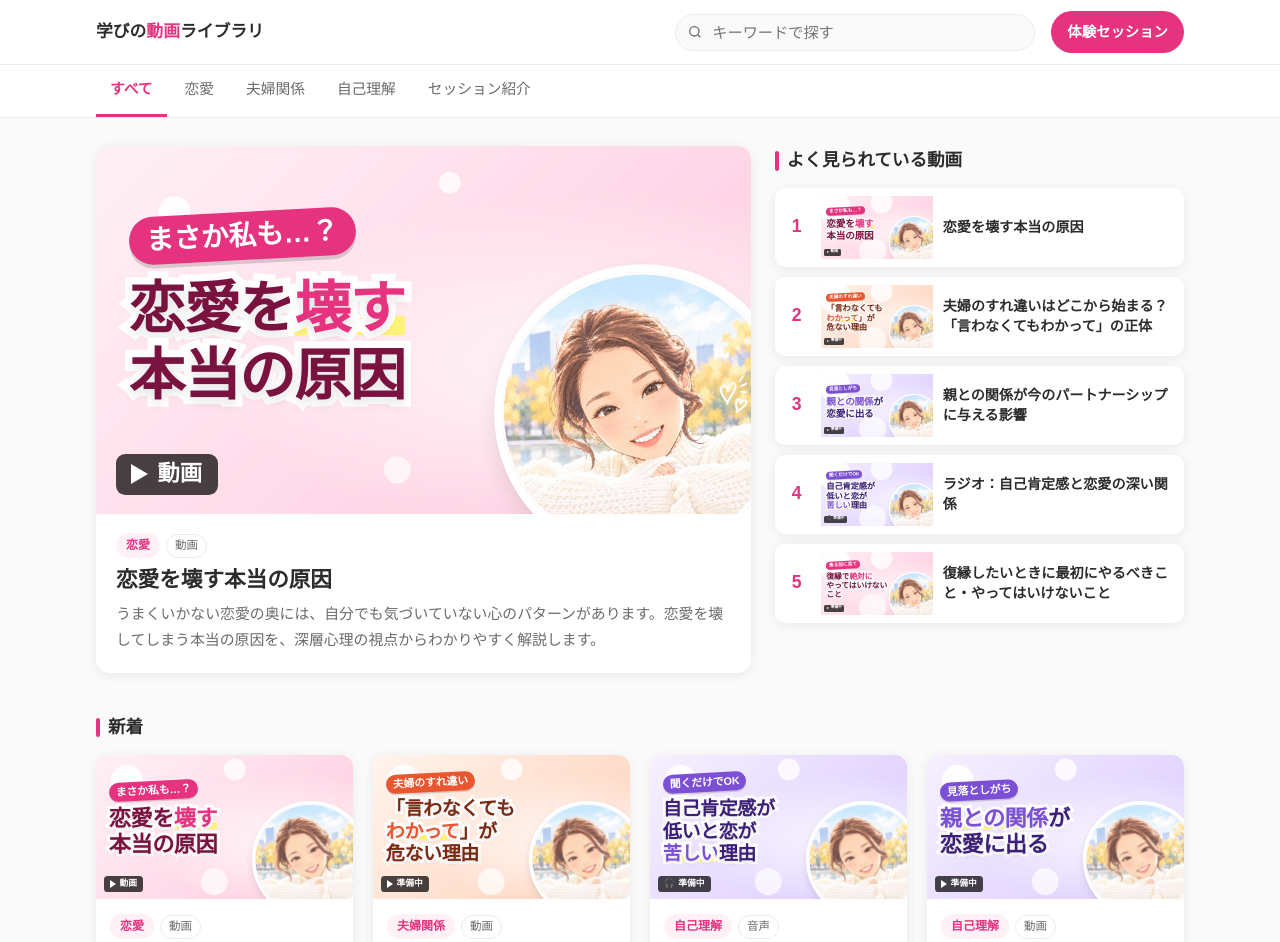
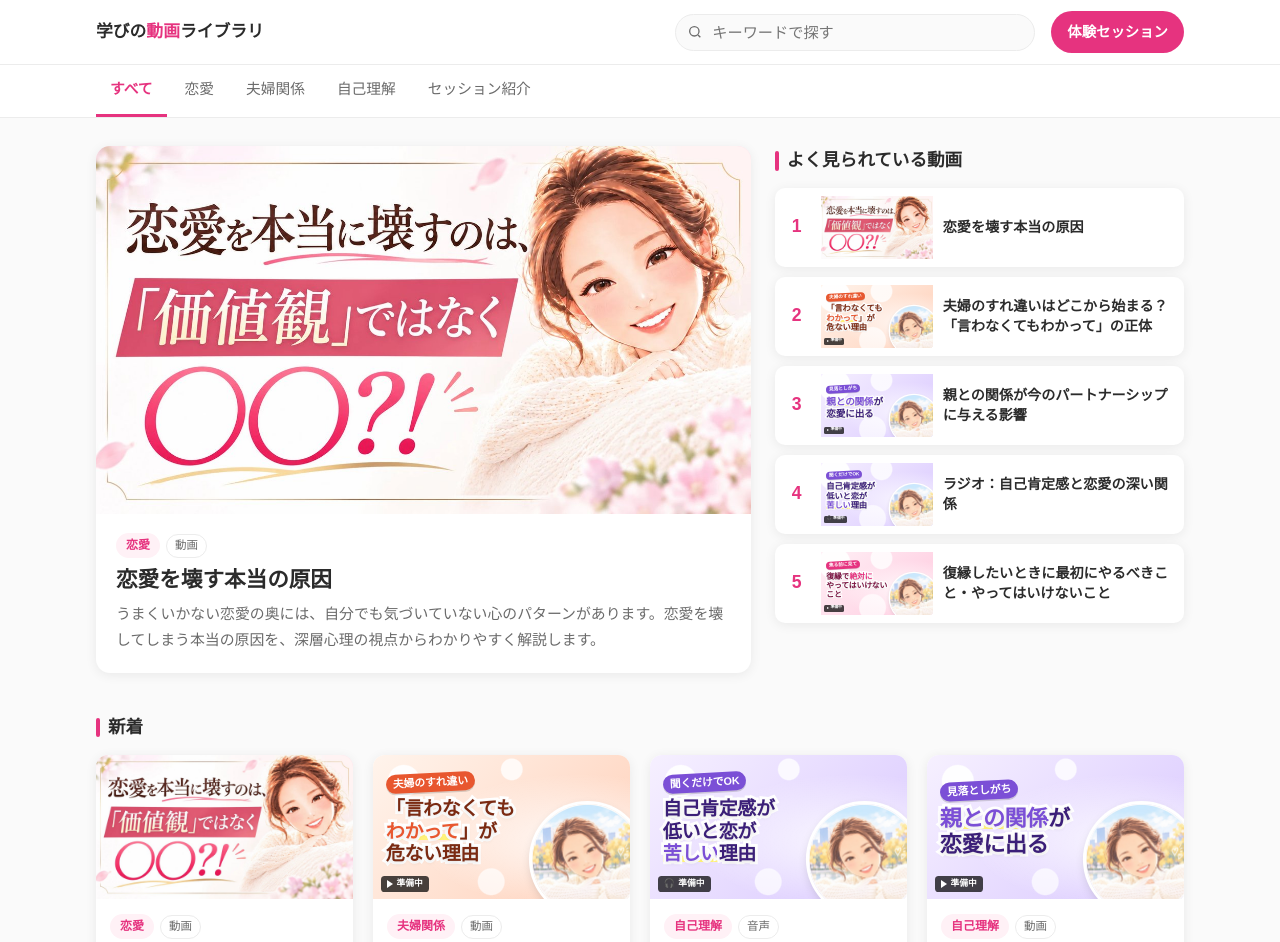
Before and after one commit to eriko05/eriko1011-media, a plain HTML site: page index.html in a window 1280 px wide. Shown: the top 942 px of the page. Drawn offline with Linux system fonts and the light colour scheme; a web font is replaced by a local one.

Commit message:
「恋愛を壊す本当の原因」のサムネイルを用意された画像に差し替え
Co-Authored-By: Claude Opus 5.5 <noreply@anthropic.com>
Claude-Session: https://claude.ai/code/session_01BjLkNFpZQDyYeC2jtPT9mX

```diff
--- a/index.html
+++ b/index.html
@@ -183,7 +183,7 @@ const ITEMS = [
     category:"恋愛", type:"動画", duration:"", featured:true,
     kicker:"まさか私も…？", catch:"恋愛を**壊す**\n本当の原因",
     desc:"うまくいかない恋愛の奥には、自分でも気づいていない心のパターンがあります。恋愛を壊してしまう本当の原因を、深層心理の視点からわかりやすく解説します。",
-    url:"https://youtu.be/MtpCGvljZiA" },
+    url:"https://youtu.be/MtpCGvljZiA", thumb:"images/thumb-renai-kowasu.jpg" },
   { title:"夫婦のすれ違いはどこから始まる？ 「言わなくてもわかって」の正体",
     category:"夫婦関係", type:"動画", duration:"9:45",
     kicker:"夫婦のすれ違い", catch:"「言わなくても\n**わかって**」が\n危ない理由",
@@ -238,7 +238,7 @@ const RANKING = [0, 1, 3, 2, 4];
     const label = it.url ? (it.duration || (audio ? "音声" : "動画")) : "準備中";
     const badge = `<span class="badge${audio?" audio":""}">${esc(label)}</span>`;
     const play = `<span class="play" aria-hidden="true"></span>`;
-    if(it.thumb) return `<div class="thumb"><img class="bg" src="${esc(it.thumb)}" alt="" loading="lazy">${play}${badge}</div>`;
+    if(it.thumb) return `<div class="thumb"><img class="bg" src="${esc(it.thumb)}" alt="" loading="lazy">${play}${it.url ? "" : badge}</div>`;
     return `<div class="thumb" data-cat="${esc(it.category)}" aria-hidden="true">
       <span class="face"></span>
       <div class="copy">${it.kicker?`<span class="kicker">${esc(it.kicker)}</span>`:""}<p class="catch" style="--fs:${fs(it.catch || it.title)}cqw">${fmt(it.catch || it.title)}</p></div>
```
Also changed, not shown: images/thumb-renai-kowasu.jpg (added).
